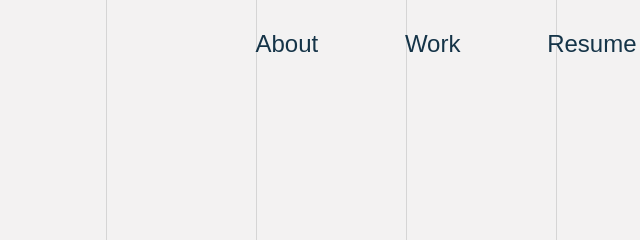
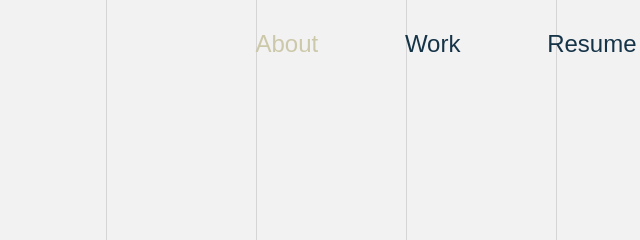
Before and after one commit to RuannOosthuizen/Ruann-Oosthuizen, a plain HTML site: page index.html in a window 1280 px wide. In both pictures the pointer is over the link "About". Shown: the top 240 px of the page, 194-834 px from the left. Drawn offline with nearby package versions, Linux system fonts and the light colour scheme; files whose address does not match are found by name; a web font is replaced by a local one.

Commit message:
adedd hover effect and styling

```diff
--- a/styles/index-stylesheet.css
+++ b/styles/index-stylesheet.css
@@ -124,6 +124,11 @@ ul.navigation .drop-down li a {
     text-decoration: none;
     display: block;
     white-space: nowrap;
+}
+
+.navigation a:hover {
+    text-decoration: none;
+    color: var(--main-colour-accent);
 }
 
 
--- a/styles/video-stylesheet.css
+++ b/styles/video-stylesheet.css
@@ -95,6 +95,11 @@ ul.navigation .drop-down li a {
     white-space: nowrap;
 }
 
+.navigation a:hover {
+    text-decoration: none;
+    color: var(--main-colour-accent);
+}
+
 
 
     /****** Page Title Style ******/
```
